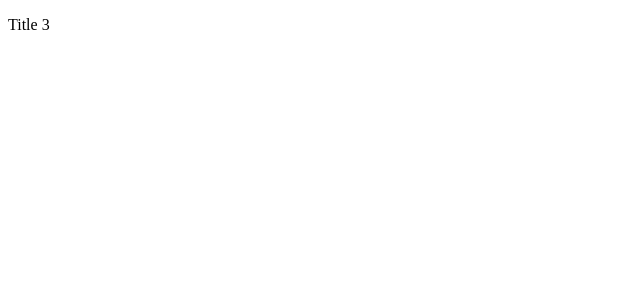
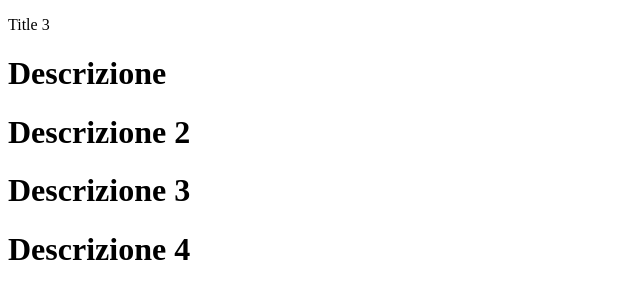
Before and after one commit to DaniloLicciardello/git-corso-21, a plain HTML site: page index.html in a window 1280 px wide. Shown: the whole page, without its empty margins (0-640 px from the left). Drawn offline with Linux system fonts and the light colour scheme.

Commit message:
stash test

```diff
--- a/index.html
+++ b/index.html
@@ -7,5 +7,9 @@
 </head>
 <body>
     <p>Title 3</p>
+    <h1>Descrizione</h1>
+    <h1>Descrizione 2</h1>
+    <h1>Descrizione 3</h1>
+    <h1>Descrizione 4</h1>
 </body>
 </html>
```
